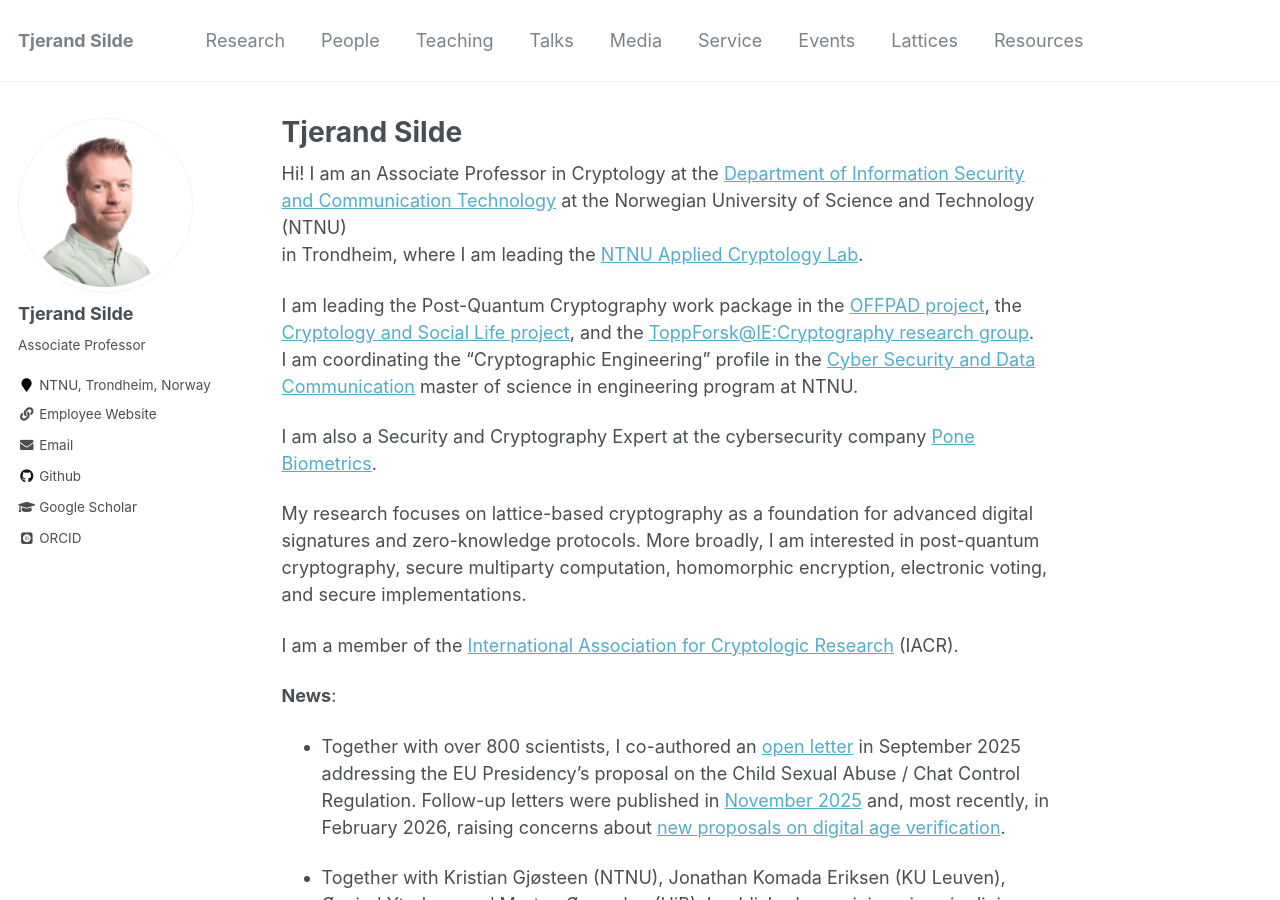
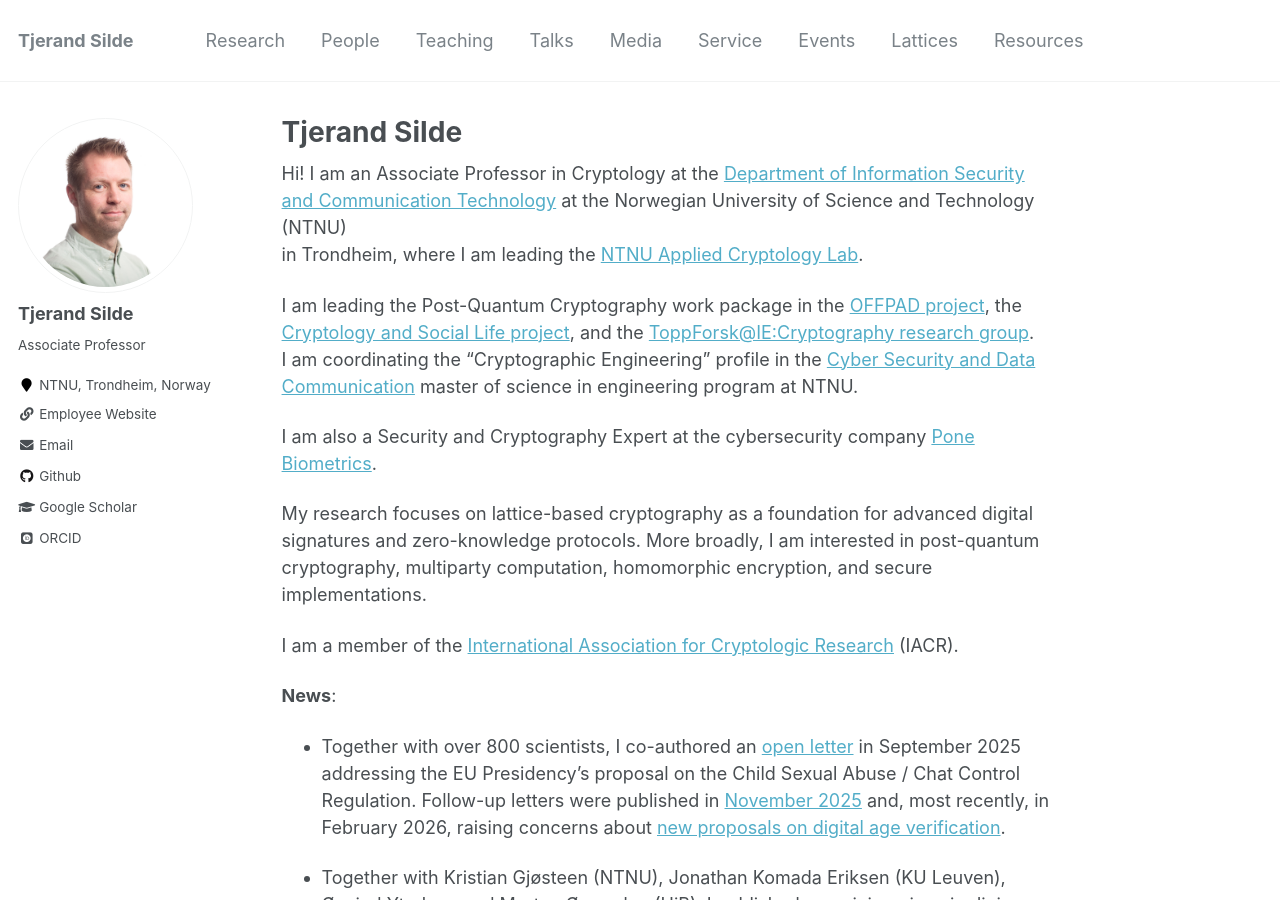
Before and after one commit to tjesi/tjesi.github.io, a Jekyll site: the page built from _pages/about.md, in a window 1280 px wide and 900 px high. Built offline with Jekyll 4.4.1, drawn with Linux system fonts in a browser that asks for light colours; some web fonts are replaced.

Commit message:
Update about.md

```diff
--- a/_pages/about.md
+++ b/_pages/about.md
@@ -15,7 +15,7 @@ I am coordinating the "Cryptographic Engineering" profile in the [Cyber Security
 
 I am also a Security and Cryptography Expert at the cybersecurity company [Pone Biometrics](https://ponebiometrics.com).
 
-My research focuses on lattice-based cryptography as a foundation for advanced digital signatures and zero-knowledge protocols. More broadly, I am interested in post-quantum cryptography, secure multiparty computation, homomorphic encryption, electronic voting, and secure implementations.
+My research focuses on lattice-based cryptography as a foundation for advanced digital signatures and zero-knowledge protocols. More broadly, I am interested in post-quantum cryptography, multiparty computation, homomorphic encryption, and secure implementations.
 
 I am a member of the [International Association for Cryptologic Research](https://iacr.org) (IACR).
 
```
